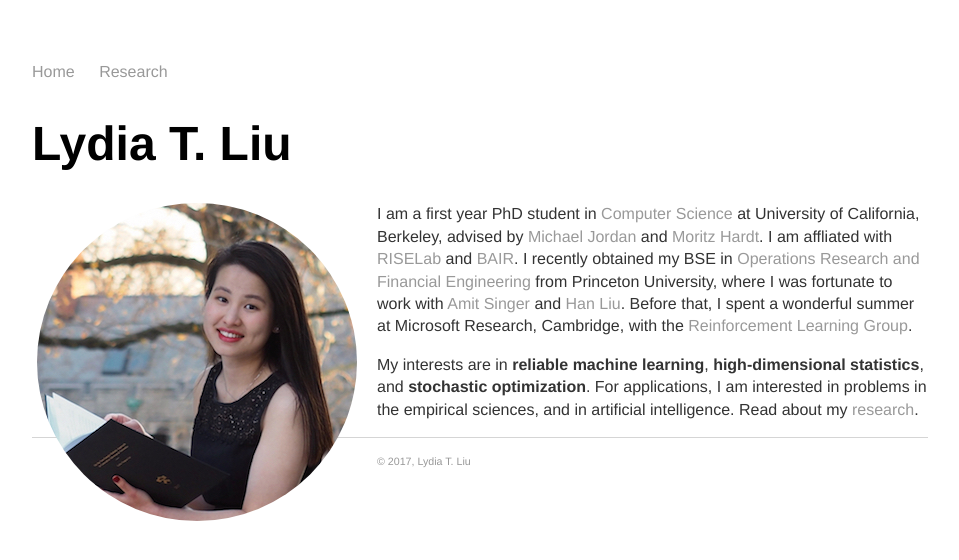
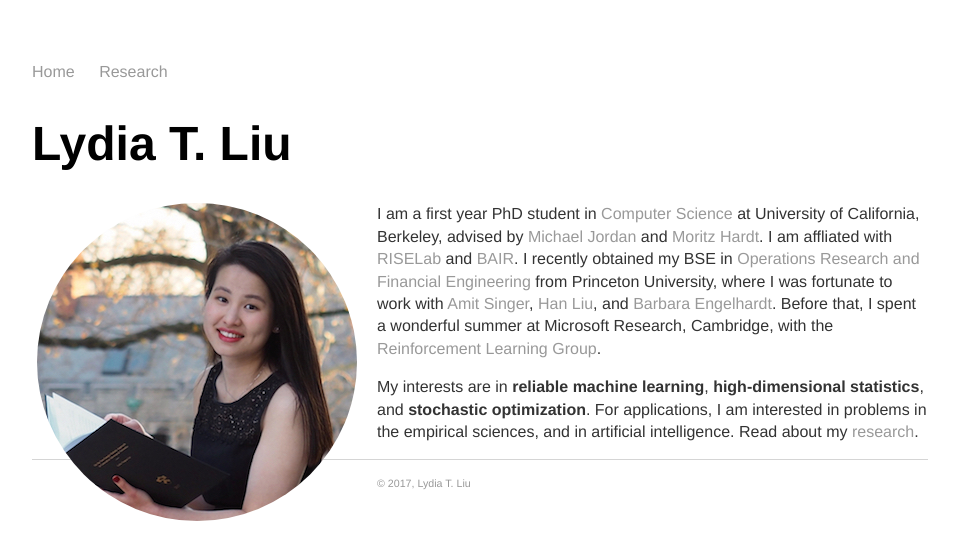
Before and after one commit to serenalwang/serenalwang.github.io, a Jekyll site: the page built from index.md, in a window 1280 px wide. Shown: the top 560 px of the page, without its empty margins (160-1119 px from the left). Built offline with Jekyll 4.4.1, drawn with Linux system fonts in a browser that asks for light colours.

Commit message:
Update index.md

```diff
--- a/index.md
+++ b/index.md
@@ -9,7 +9,7 @@ title: Lydia T Liu
 <img src="img/web_prof.jpg" alt="Photo" class="leftside_image">
 
 I am a first year PhD student in [Computer Science](https://eecs.berkeley.edu/) at University of California, Berkeley, advised by [Michael Jordan](https://people.eecs.berkeley.edu/~jordan/) and [Moritz Hardt](http://www.moritzhardt.com/). I am affliated with [RISELab](http://rise.cs.berkeley.edu/) and [BAIR](http://bair.berkeley.edu/).
-I recently obtained my BSE in [Operations Research and Financial Engineering](https://orfe.princeton.edu/) from Princeton University, where I was fortunate to work with [Amit Singer](https://web.math.princeton.edu/~amits/) and [Han Liu](https://www.princeton.edu/~hanliu/). Before that, I spent a wonderful summer at Microsoft Research, Cambridge, with the [Reinforcement Learning Group](https://www.microsoft.com/en-us/research/group/reinforcement-learning-group/).
+I recently obtained my BSE in [Operations Research and Financial Engineering](https://orfe.princeton.edu/) from Princeton University, where I was fortunate to work with [Amit Singer](https://web.math.princeton.edu/~amits/), [Han Liu](https://www.princeton.edu/~hanliu/), and [Barbara Engelhardt](https://www.cs.princeton.edu/~bee/). Before that, I spent a wonderful summer at Microsoft Research, Cambridge, with the [Reinforcement Learning Group](https://www.microsoft.com/en-us/research/group/reinforcement-learning-group/).
 
 
 My interests are in __reliable machine learning__, __high-dimensional statistics__, and __stochastic optimization__. For applications,
```
